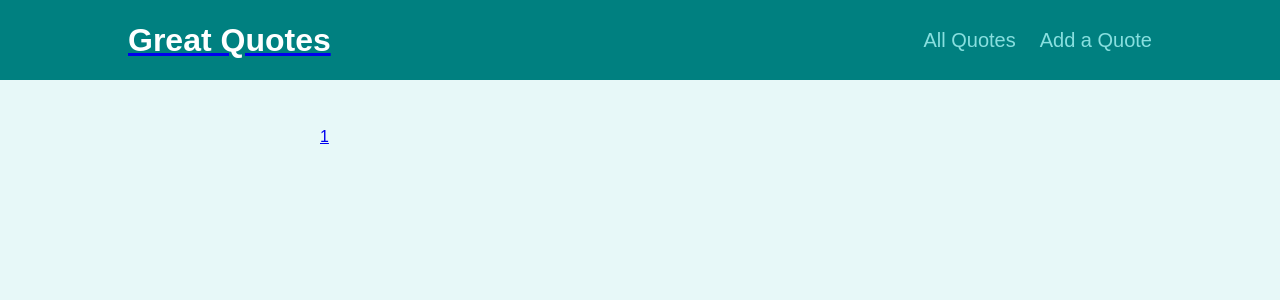
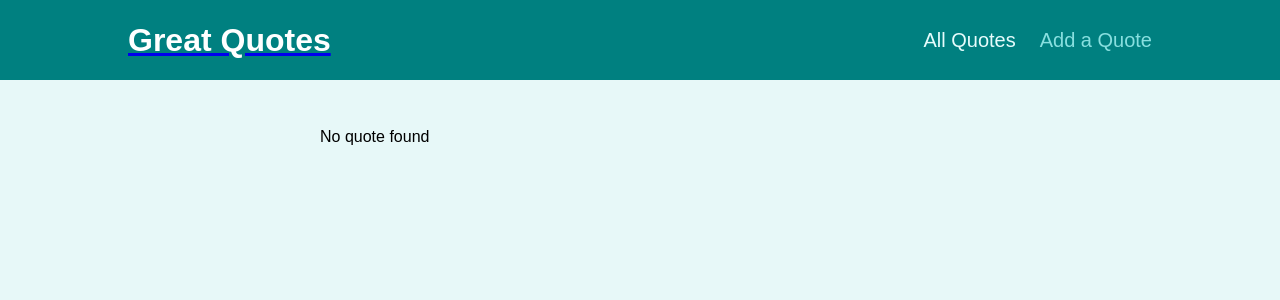
Before and after one commit to troias/React-SPA-with-RR, a React (Create React App) app: page /quotes/1 in a window 1280 px wide. Shown: the top 300 px of the page. Built offline with nearby package versions, Linux system fonts and the light colour scheme.

Commit message:
added programatic redirect and prompt

```diff
--- a/src/App.js
+++ b/src/App.js
@@ -1,16 +1,17 @@
-import {useReducer} from 'react'
+import { useReducer } from 'react'
 import {
   Switch,
   Route,
   Redirect,
+  useHistory
 } from "react-router-dom";
 import Layout from './components/layout/Layout'
 import MainNavigation from "./components/layout/MainNavigation";
 
 import AllQuotes from './pages/AllQuotes'
 import NewQuote from './pages/NewQuote'
-import QuoteDetail  from "./pages/QuoteDetail";
-
+import QuoteDetail from "./pages/QuoteDetail";
+import NotFound from './pages/NotFound';
 
 const defaultState = []
 
@@ -19,9 +20,22 @@ const defaultReducer = (state, action) => {
     case "ADD-QUOTE":
 
 
-    return [{
-      ...action.payload
-    }]
+      return [
+        ...state,
+        {
+
+          ...action.payload
+        }]
+
+    case "ADD-COMMENT":
+
+
+      return [
+        ...state,
+        {
+        ...action.payload
+      }]
+
 
 
 
@@ -29,16 +43,34 @@ const defaultReducer = (state, action) => {
   }
 }
 
+
 function App() {
+
   const [state, dispatch] = useReducer(defaultReducer, defaultState)
-  console.log("state", state)
+  console.log("currState", state )
+  const histroy = useHistory()
+  console.log("histroy", histroy)
+
+
+
+
   const addQuoteHandler = (item) => {
-    console.log("item", item)
+
     dispatch({
       type: "ADD-QUOTE",
       payload: item
     })
+    histroy.replace("/quotes")
   }
+
+  const addCommentHandler = (item) => {
+    dispatch({
+      type: "ADD-COMMENT",
+      payload: item
+    })
+    console.log("FocusItem", item )
+  }
+
 
   return (
     <>
@@ -46,6 +78,7 @@ function App() {
 
       <Layout>
         <Switch>
+
           <Route exact path="/">
             <Redirect to="/quotes" />
           </Route>
@@ -53,13 +86,14 @@ function App() {
             <AllQuotes quotes={state} />
           </Route>
           <Route path="/quotes/:quoteID" >
-            <QuoteDetail quoteDetail={state} />
+            <QuoteDetail addComment={addCommentHandler} quoteDetail={state} />
           </Route>
           <Route path="/add-quote">
-            <NewQuote addQuote={addQuoteHandler} />
+            <NewQuote  addQuote={addQuoteHandler} />
           </Route>
-          <Route path="/">
 
+          <Route path='*'>
+            <NotFound />
           </Route>
         </Switch>
       </Layout>
--- a/src/components/layout/MainNavigation.js
+++ b/src/components/layout/MainNavigation.js
@@ -16,8 +16,8 @@ const MainNavigation = () => {
             <nav className={classes.nav}>
                 <ul >
 
-                    <li><NavLink to="/quotes"> All Quotes </NavLink></li>
-                    <li><NavLink to="/add-quote"> Add a Quote </NavLink></li>
+                    <li><NavLink activeClassName={classes.active} to="/quotes"> All Quotes </NavLink></li>
+                    <li><NavLink activeClassName={classes.active} to="/add-quote"> Add a Quote </NavLink></li>
                 </ul>
             </nav>
         </header>
--- a/src/components/quotes/QuoteForm.js
+++ b/src/components/quotes/QuoteForm.js
@@ -1,10 +1,11 @@
-import { useRef } from 'react';
-
+import { useRef, useState } from 'react';
+import { Prompt } from "react-router-dom"
 import Card from '../UI/Card'
 import LoadingSpinner from '../UI/LoadingSpinner';
 import classes from './QuoteForm.module.css';
 
 const QuoteForm = (props) => {
+  const [isEntering, setIsEntered] = useState(false)
   const authorInputRef = useRef();
   const textInputRef = useRef();
 
@@ -15,13 +16,27 @@ const QuoteForm = (props) => {
     const enteredText = textInputRef.current.value;
 
     // optional: Could validate here
-    const item = { id: Math.random().toFixed(2) * 100 , author: enteredAuthor, text: enteredText }
+    const item = { id: Math.random().toFixed(2) * 100, author: enteredAuthor, text: enteredText }
     props.onAddQuote(item);
   }
 
+  const formFocusHandler = () => {
+    // console.log("focus")
+    setIsEntered(true)
+    // props.isFocused(true)
+  }
+  const finishedEnteringHandler = () => {
+    setIsEntered(false)
+  }
+
   return (
+    <>
+      <Prompt when={isEntering}
+        message={(location) => 'Are you sure you want to leave all your entered data will be lost '}
+      />
+
       <Card>
-      <form className={classes.form} onSubmit={submitFormHandler}>
+        <form onFocus={formFocusHandler} className={classes.form} onSubmit={submitFormHandler}>
           {props.isLoading && (
             <div className={classes.loading}>
               <LoadingSpinner />
@@ -37,10 +52,11 @@ const QuoteForm = (props) => {
             <textarea id='text' rows='5' ref={textInputRef}></textarea>
           </div>
           <div className={classes.actions}>
-          <button className='btn'>Add Quote</button>
+            <button onClick={finishedEnteringHandler}className='btn'>Add Quote</button>
           </div>
         </form>
       </Card>
+    </>
   );
 };
 
--- a/src/components/quotes/QuoteItem.js
+++ b/src/components/quotes/QuoteItem.js
@@ -1,4 +1,5 @@
 import classes from './QuoteItem.module.css';
+import {Link} from 'react-router-dom';
 
 const QuoteItem = (props) => {
   return (
@@ -9,9 +10,11 @@ const QuoteItem = (props) => {
         </blockquote>
         <figcaption>{props.author}</figcaption>
       </figure>
-      <a className='btn'>
+      <Link className='btn' to={`/quotes/${props.id}`}>
+
         View Fullscreen
-      </a>
+
+      </Link>
     </li>
   );
 };
--- a/src/components/quotes/QuoteList.js
+++ b/src/components/quotes/QuoteList.js
@@ -1,27 +1,25 @@
 import { Fragment } from 'react';
-import {Link} from 'react-router-dom';
+
 import QuoteItem from './QuoteItem';
 import classes from './QuoteList.module.css';
 
 const QuoteList = (props) => {
-  console.log("quotes", props.quotes)
+
 
   return (
 
     <Fragment>
       <ul className={classes.list}>
         {props.quotes.map((quote) => (
-          <>
-          {console.log("quotesItem", quote)}
-          <Link to={`/quotes/${quote.id}`}>
+
           <QuoteItem
             key={quote.id}
             id={quote.id}
             author={quote.author}
             text={quote.text}
           />
-          </Link>
-          </>
+
+
         ))}
       </ul>
     </Fragment>
--- a/src/pages/NewQuote.js
+++ b/src/pages/NewQuote.js
@@ -4,7 +4,7 @@ import QuoteForm from '../components/quotes/QuoteForm'
  const NewQuote = (props) => {
     return (
         <div>
-           <QuoteForm onAddQuote={props.addQuote}/>
+           <QuoteForm isFocused={props.isFocused} onAddQuote={props.addQuote}/>
         </div>
     )
 }
--- /dev/null
+++ b/src/pages/NotFound.js
@@ -0,0 +1,13 @@
+import React from 'react'
+
+
+const NotFound = () => {
+    return (
+        <div className="centered">
+            <p>  Page not found! </p>
+            Page not found
+        </div>
+    )
+}
+
+export default NotFound
--- a/src/pages/QuoteDetail.js
+++ b/src/pages/QuoteDetail.js
@@ -1,12 +1,33 @@
 import React from 'react'
 import { useParams, Route, Link } from 'react-router-dom'
 import Comments from '../components/comments/Comments'
-const QuoteDetail = () => {
+import HighlightedQuote from '../components/quotes/HighlightedQuote'
+
+const QuoteDetail = (props) => {
+        //  console.log("QuoteState", typeof props.quoteDetail[0].id)
+
     const params = useParams()
-    console.log("paramsId", params )
+    const paramsId = +params.quoteID
+    const quote = props.quoteDetail.find(x => x.id === paramsId)
+
+    console.log("quote", quote)
+
+
+
+
+
+    if (!quote) {
+        return <p>No quote found</p>
+    }
+
     return (
         <div>
-            <Link to={`/quotes/${params.quoteID}/comments`} ><p>{params.quoteID}</p></Link>
+            <Link to={`/quotes/${params.quoteID}/comments`} >
+
+                <HighlightedQuote text={quote.text} author={quote.author} />
+
+                </Link>
+
             <Route path={`/quotes/${params.quoteID}/comments`}>
                 <Comments />
             </Route>
```
Also changed, not shown: 1 other file (tests, documents, lock files or other folders). Lines whose indentation alone changed are shown as unchanged.
